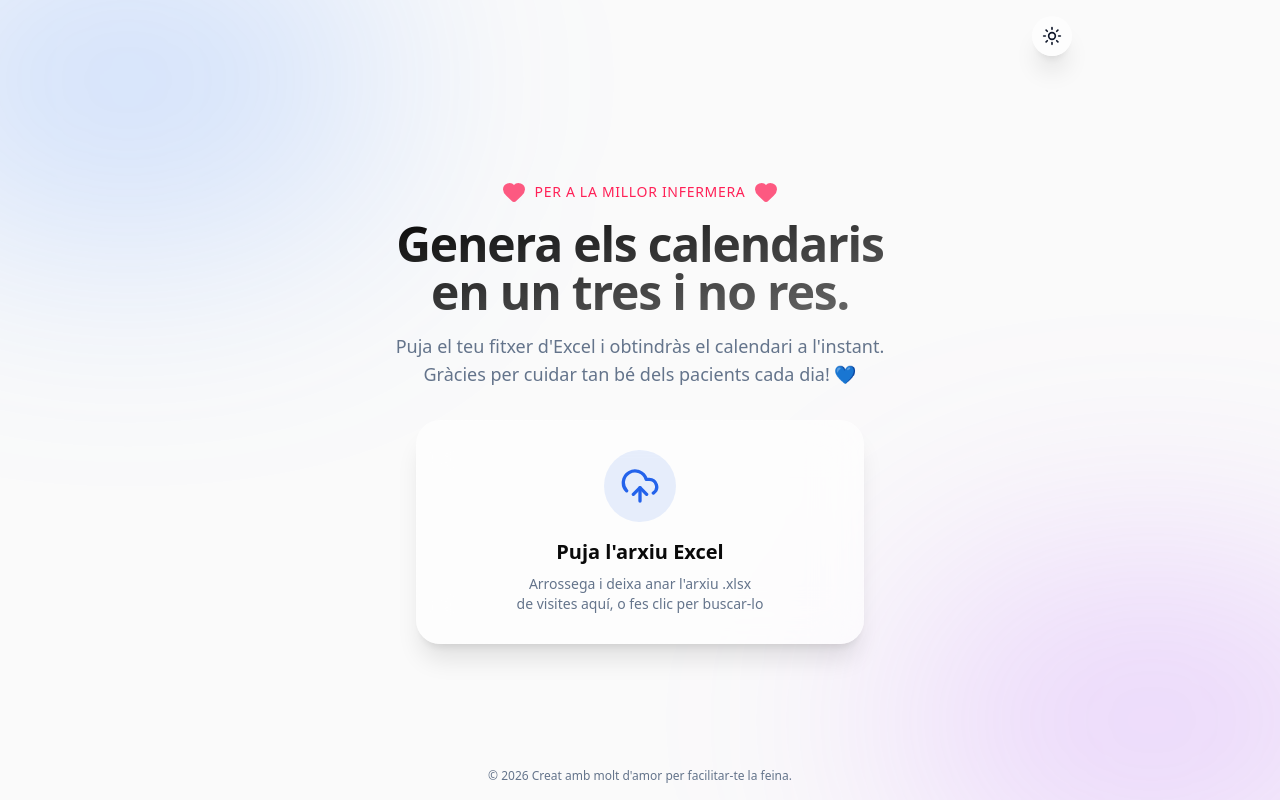
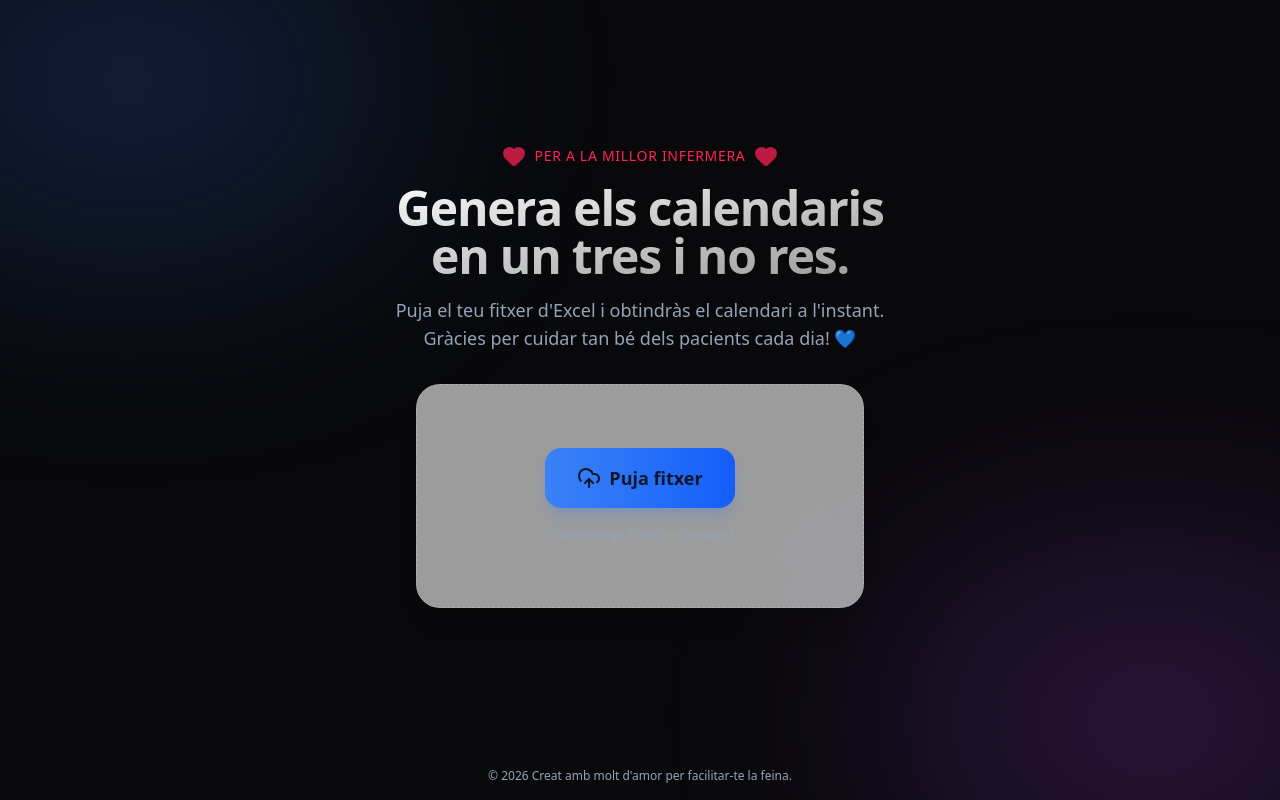
Before and after one commit to carlamosi/visites-calendar, a Next.js app: page / in a window 1280 px wide. Built offline with nearby package versions, Linux system fonts and the light colour scheme.

Commit message:
Auto upload on file select and force dark mode

```diff
--- a/src/app/layout.tsx
+++ b/src/app/layout.tsx
@@ -20,8 +20,8 @@ export default function RootLayout({
       <body className={`${inter.variable} antialiased min-h-screen flex flex-col`}>
         <ThemeProvider
           attribute="class"
-          defaultTheme="system"
-          enableSystem
+          defaultTheme="dark"
+          forcedTheme="dark"
           disableTransitionOnChange
         >
           {children}
--- a/src/app/page.tsx
+++ b/src/app/page.tsx
@@ -1,4 +1,4 @@
-import { ThemeToggle } from "@/components/ThemeToggle";
+
 import { UploadWidget } from "@/components/UploadWidget";
 import { Heart } from "lucide-react";
 
@@ -9,10 +9,6 @@ export default function Home() {
       <div className="absolute top-[-10%] left-[-10%] w-[40%] h-[40%] bg-blue-500/20 rounded-full blur-[120px] pointer-events-none" />
       <div className="absolute bottom-[-10%] right-[-10%] w-[40%] h-[40%] bg-purple-500/20 rounded-full blur-[120px] pointer-events-none" />
 
-      {/* Header */}
-      <header className="w-full flex items-center justify-end p-4 max-w-4xl mx-auto z-10">
-        <ThemeToggle />
-      </header>
 
       {/* Hero Section & Widget */}
       <div className="flex-1 flex flex-col items-center justify-center p-4 z-10 w-full max-w-3xl mx-auto">
--- a/src/components/UploadWidget.tsx
+++ b/src/components/UploadWidget.tsx
@@ -37,8 +37,8 @@ export function UploadWidget() {
       return;
     }
     setFile(selectedFile);
-    setState("selected");
     setErrorMsg("");
+    generateCalendar(selectedFile);
   };
 
   const handleDrop = useCallback((e: React.DragEvent) => {
@@ -92,13 +92,14 @@ export function UploadWidget() {
     frame();
   };
 
-  const generateCalendar = async () => {
-    if (!file) return;
+  const generateCalendar = async (fileToUpload?: File | React.MouseEvent) => {
+    const targetFile = fileToUpload instanceof File ? fileToUpload : file;
+    if (!targetFile) return;
 
     setState("uploading");
 
     const formData = new FormData();
-    formData.append("file", file);
+    formData.append("file", targetFile);
 
     try {
       const response = await fetch("/api/generate", {
@@ -186,56 +187,22 @@ export function UploadWidget() {
               className="hidden"
             />
 
-            <div className="p-4 rounded-full bg-primary/10 text-primary mb-4 group-hover:scale-110 transition-transform duration-300">
-              <UploadCloud className="w-10 h-10" />
-            </div>
+            <motion.div
+              whileHover={{ scale: 1.05, y: -2 }}
+              whileTap={{ scale: 0.95, rotate: -2 }}
+              className="px-8 py-4 rounded-2xl bg-gradient-to-r from-primary to-blue-600 text-primary-foreground font-semibold text-lg shadow-lg shadow-primary/25 flex items-center justify-center gap-2 mb-4"
+            >
+              <UploadCloud className="w-6 h-6" />
+              Puja fitxer
+            </motion.div>
 
-            <h3 className="text-xl font-semibold mb-2">Puja l'arxiu Excel</h3>
             <p className="text-muted-foreground text-sm text-center max-w-[260px]">
-              Arrossega i deixa anar l'arxiu .xlsx <br/> de visites aquí, o fes clic per buscar-lo
+              o arrossega l'arxiu .xlsx aquí
             </p>
           </motion.div>
         )}
 
-        {/* SELECTED STATE */}
-        {state === "selected" && file && (
-          <motion.div
-            key="selected"
-            initial={{ opacity: 0, scale: 0.95 }}
-            animate={{ opacity: 1, scale: 1 }}
-            exit={{ opacity: 0, scale: 0.95 }}
-            className="flex flex-col gap-6"
-          >
-            <div className="glass-panel rounded-3xl p-6 flex items-center justify-between">
-              <div className="flex items-center gap-4 overflow-hidden">
-                <div className="p-3 bg-blue-500/10 text-blue-500 rounded-xl shrink-0">
-                  <FileSpreadsheet className="w-8 h-8" />
-                </div>
-                <div className="truncate">
-                  <p className="font-semibold text-lg truncate">{file.name}</p>
-                  <p className="text-muted-foreground text-sm">{formatFileSize(file.size)}</p>
-                </div>
-              </div>
-              <button
-                onClick={clearSelection}
-                className="p-2 hover:bg-destructive/10 text-muted-foreground hover:text-destructive rounded-full transition-colors shrink-0"
-                aria-label="Remove file"
-              >
-                <X className="w-5 h-5" />
-              </button>
-            </div>
 
-            <motion.button
-              whileHover={{ scale: 1.02, y: -2 }}
-              whileTap={{ scale: 0.9, rotate: -2 }}
-              onClick={generateCalendar}
-              className="w-full py-4 rounded-2xl bg-gradient-to-r from-primary to-blue-600 text-primary-foreground font-semibold text-lg shadow-lg shadow-primary/25 flex items-center justify-center gap-2"
-            >
-              <UploadCloud className="w-5 h-5" />
-              Puja fitxer
-            </motion.button>
-          </motion.div>
-        )}
 
         {/* UPLOADING STATE */}
         {state === "uploading" && (
```
